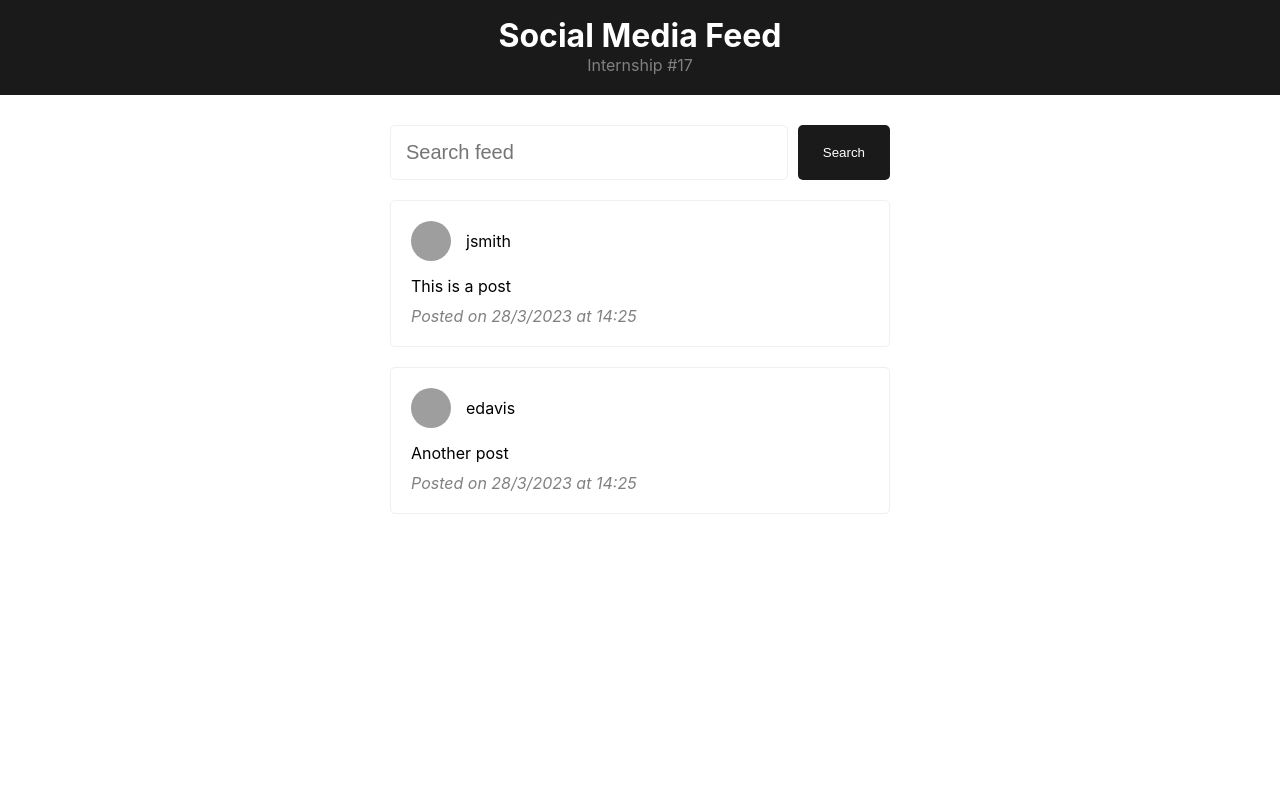
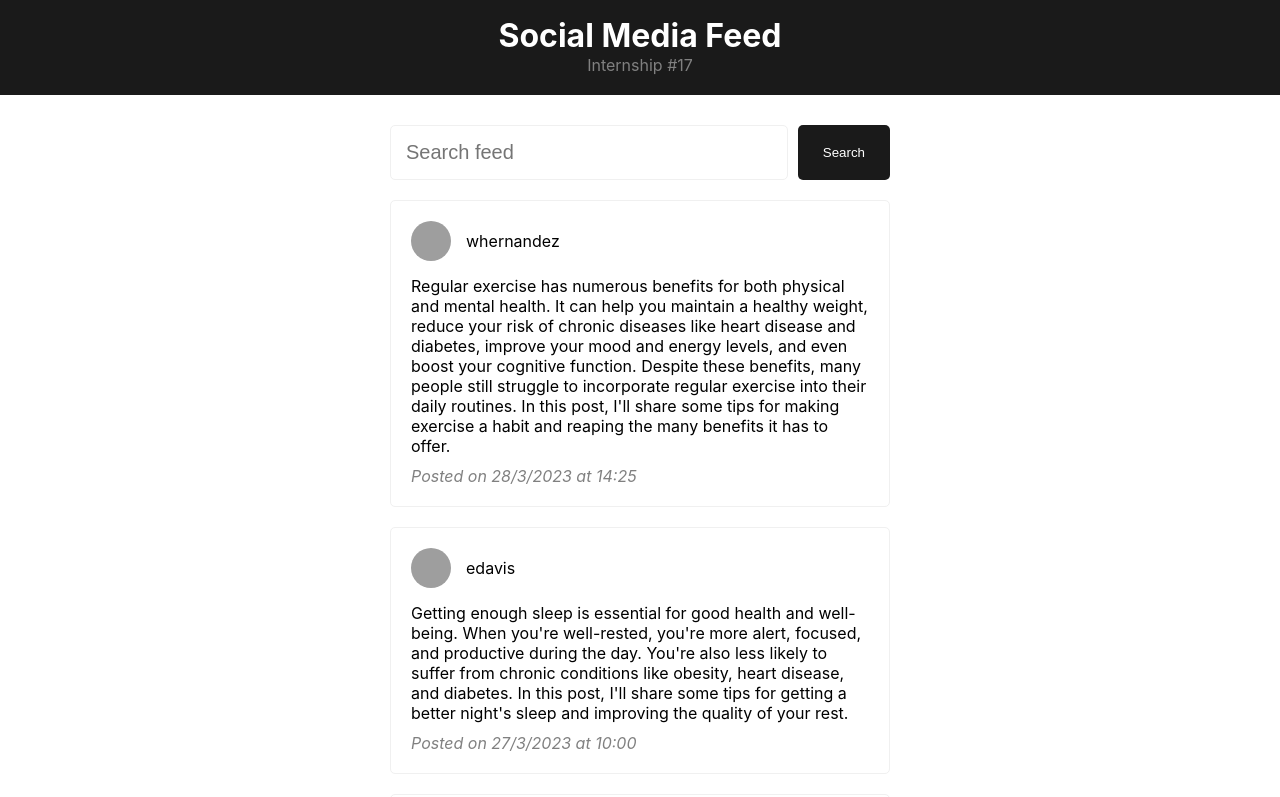
Before and after one commit to lovretomic/Internship-17-Social-Media-Feed, a React (Create React App) app in the folder social-media-feed/: page / in a window 1280 px wide. Shown: the top 797 px of the page. Built offline with nearby package versions, Linux system fonts and the light colour scheme; grey boxes are pictures that could not be loaded.

Commit message:
Improved sample data and UX

```diff
--- a/social-media-feed/src/components/Post/Post.jsx
+++ b/social-media-feed/src/components/Post/Post.jsx
@@ -33,11 +33,16 @@ const Post = ({ postId, keyIndex, isClickable }) => {
       </div>
 
       <p className={classes.postText}>{post.text}</p>
-      <p
-        className={classes.postTimestamp}
-      >{`Posted on ${postTimestamp.getDate()}/${
-        postTimestamp.getMonth() + 1
-      }/${postTimestamp.getFullYear()} at ${postTimestamp.getHours()}:${postTimestamp.getSeconds()}`}</p>
+      <p className={classes.postTimestamp}>
+        {`Posted on ${postTimestamp.getDate()}/${
+          postTimestamp.getMonth() + 1
+        }/${postTimestamp.getFullYear()} at ${
+          (postTimestamp.getHours() < 10 ? "0" : "") + postTimestamp.getHours()
+        }:${
+          (postTimestamp.getSeconds() < 10 ? "0" : "") +
+          postTimestamp.getSeconds()
+        }`}
+      </p>
     </div>
   );
 };
--- a/social-media-feed/src/components/Post/index.module.css
+++ b/social-media-feed/src/components/Post/index.module.css
@@ -3,9 +3,8 @@
     box-sizing: border-box;
     width: 500px;
     border: 1px solid rgb(240, 240, 240);
-    margin: 0 auto;
+    margin: 20px auto;
     padding: 20px;
-    margin-top: 20px;
     user-select: none;
     transition: 200ms;
 }
--- a/social-media-feed/src/components/SearchBar/SearchBar.jsx
+++ b/social-media-feed/src/components/SearchBar/SearchBar.jsx
@@ -13,6 +13,10 @@ const SearchBar = ({ searchParam }) => {
     else window.location.href = `/feed`;
   };
 
+  const handleKeyDown = (event) => {
+    if (event.key === "Enter") handleButtonClick();
+  };
+
   return (
     <div className={classes.searchBar}>
       <input
@@ -21,6 +25,7 @@ const SearchBar = ({ searchParam }) => {
         type="text"
         placeholder="Search feed"
         onChange={handleInput}
+        onKeyDown={handleKeyDown}
       />
       <button className={classes.searchBarButton} onClick={handleButtonClick}>
         Search
--- a/social-media-feed/src/data/posts.json
+++ b/social-media-feed/src/data/posts.json
@@ -1,47 +1,127 @@
 [
   {
     "id": 1,
-      "userId": 1,
+    "userId": 7,
     "timestamp": "2023-03-28T14:20:25.000Z",
-      "text": "This is a post",
+    "text": "Regular exercise has numerous benefits for both physical and mental health. It can help you maintain a healthy weight, reduce your risk of chronic diseases like heart disease and diabetes, improve your mood and energy levels, and even boost your cognitive function. Despite these benefits, many people still struggle to incorporate regular exercise into their daily routines. In this post, I'll share some tips for making exercise a habit and reaping the many benefits it has to offer.",
     "comments": [
       {
         "id": 1,
-          "userId": 2,
+        "userId": 3,
         "body": "Great post!",
-          "timestamp": "2023-03-28T14:20:25.000Z"
+        "timestamp": "2023-03-28T14:30:25.000Z"
       },
       {
         "id": 2,
-          "userId": 3,
+        "userId": 5,
         "body": "Thanks for sharing!",
-          "timestamp": "2023-03-28T14:20:25.000Z"
+        "timestamp": "2023-03-28T15:05:25.000Z"
       }
     ]
   },
   {
     "id": 2,
     "userId": 2,
-      "timestamp": "2023-03-28T14:20:25.000Z",
-      "text": "Another post",
+    "timestamp": "2023-03-27T10:15:00.000Z",
+    "text": "Getting enough sleep is essential for good health and well-being. When you're well-rested, you're more alert, focused, and productive during the day. You're also less likely to suffer from chronic conditions like obesity, heart disease, and diabetes. In this post, I'll share some tips for getting a better night's sleep and improving the quality of your rest.",
     "comments": [
+      {
+        "id": 1,
+        "userId": 6,
+        "body": "I completely agree!",
+        "timestamp": "2023-03-27T11:30:00.000Z"
+      },
+      {
+        "id": 2,
+        "userId": 9,
+        "body": "Great advice, thanks!",
+        "timestamp": "2023-03-27T12:00:00.000Z"
+      },
       {
         "id": 3,
         "userId": 1,
-          "body": "Nice one!",
-          "timestamp": "2023-03-28T14:20:25.000Z"
+        "body": "I struggle with getting enough sleep, any tips?",
+        "timestamp": "2023-03-27T13:30:00.000Z"
+      }
+    ]
+  },
+  {
+    "id": 3,
+    "userId": 4,
+    "timestamp": "2023-03-25T16:45:10.000Z",
+    "text": "Meditation has become increasingly popular in recent years as a way to reduce stress and improve mental well-being. In this post, I'll share my personal experience with meditation and how it has helped me to manage stress and anxiety, improve my focus and concentration, and cultivate a greater sense of calm and inner peace.",
+    "comments": [
+      {
+        "id": 1,
+        "userId": 2,
+        "body": "Thanks for sharing your experience!",
+        "timestamp": "2023-03-25T17:00:00.000Z"
+      },
+      {
+        "id": 2,
+        "userId": 8,
+        "body": "I've been meaning to try meditation, this is inspiring!",
+        "timestamp": "2023-03-26T10:00:00.000Z"
+      }
+    ]
   },
   {
     "id": 4,
     "userId": 2,
-          "body": "I agree!",
-          "timestamp": "2023-03-28T14:20:25.000Z"
+    "timestamp": "2023-03-27T10:05:13.000Z",
+    "text": "I just finished reading a great book on personal finance and wanted to share some of the key takeaways. One of the most important things I learned is the importance of setting financial goals and creating a budget to help achieve them. It's amazing how much control you can have over your financial future when you have a plan in place!",
+    "comments": [
+      {
+        "id": 1,
+        "userId": 5,
+        "body": "Thanks for sharing your insights! What was the name of the book?",
+        "timestamp": "2023-03-27T10:20:56.000Z"
+      },
+      {
+        "id": 2,
+        "userId": 3,
+        "body": "I agree, having a budget has been a game-changer for me. It's amazing how much money you can save when you're mindful of your spending.",
+        "timestamp": "2023-03-27T10:45:12.000Z"
+      }
+    ]
   },
   {
     "id": 5,
+    "userId": 9,
+    "timestamp": "2023-03-26T09:15:40.000Z",
+    "text": "I'm excited to announce that I'll be starting a new job next month! It's been a long and difficult job search, but I'm thrilled to have found a position that aligns with my values and goals. I'm looking forward to the new challenges and opportunities that lie ahead.",
+    "comments": [
+      {
+        "id": 1,
         "userId": 4,
-          "body": "Keep it up!",
-          "timestamp": "2023-03-28T14:20:25.000Z"
+        "body": "Congratulations on the new job! What kind of work will you be doing?",
+        "timestamp": "2023-03-26T09:30:15.000Z"
+      },
+      {
+        "id": 2,
+        "userId": 8,
+        "body": "That's great news! I'm so happy for you.",
+        "timestamp": "2023-03-26T09:45:02.000Z"
+      }
+    ]
+  },
+  {
+    "id": 6,
+    "userId": 1,
+    "timestamp": "2023-03-25T16:50:08.000Z",
+    "text": "I had an incredible experience volunteering at my local animal shelter today. It was so rewarding to spend time with the animals and help support the important work they do. I encourage everyone to find a cause they're passionate about and get involved in their community!",
+    "comments": [
+      {
+        "id": 1,
+        "userId": 6,
+        "body": "That sounds amazing! I've been thinking about volunteering at an animal shelter too. Do you have any tips for getting started?",
+        "timestamp": "2023-03-25T17:05:33.000Z"
+      },
+      {
+        "id": 2,
+        "userId": 3,
+        "body": "I couldn't agree more. Volunteering is a great way to give back and make a difference in your community.",
+        "timestamp": "2023-03-25T17:30:12.000Z"
       }
     ]
   }
```
Lines whose indentation alone changed are shown as unchanged.
